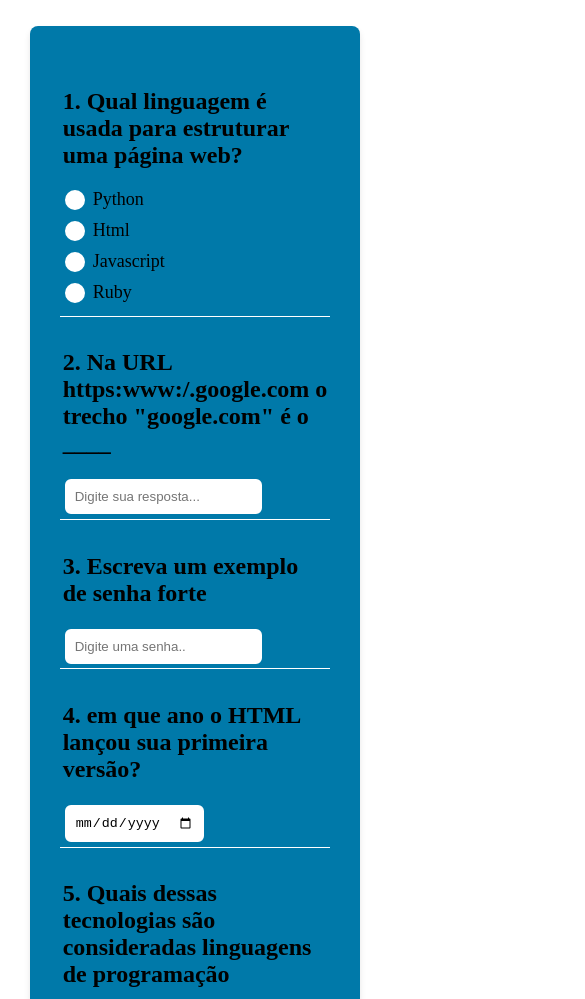
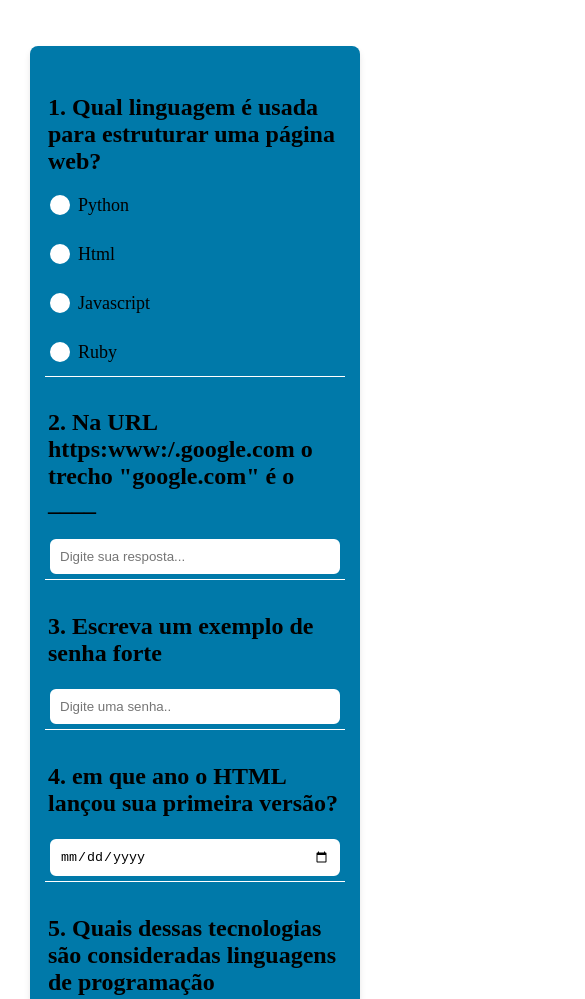
Before and after one commit to rickks20/QUIZ, a plain HTML site: page index.html in a window 390 px wide. Shown: the part 665-1664 px from the top of the page, 585 px wide, since content can reach past the window. Drawn offline with Linux system fonts and the light colour scheme.

Commit message:
Update styles.css

```diff
--- a/styles.css
+++ b/styles.css
@@ -1,9 +1,9 @@
-body {
+body  {
   margin: 0;
   padding: 0;
   color: black;
   display: inline-block;
-  padding-top: 30px;     /* Afasta o texto do topo da tela */
+  padding-top: 50px;     /* Afasta o texto do topo da tela */
   padding-right: 30px;   /* Afasta o texto da borda direita */
   padding-bottom: 20px;  /* Afasta o texto da parte inferior */
   padding-left: 30px;
@@ -148,34 +148,61 @@ input[type="radio"] {
 
 /* Responsividade para telas menores */
 @media (max-width: 768px) {
+  .question-container {
+      max-width: 95%; /* Reduz ligeiramente a largura em celulares */
+      font-size: 14px; /* Ajusta o tamanho do texto */
+      padding: 10px; /* Menor espaçamento para caber melhor */
+  }
+
+  .question {
+      margin-bottom: 15px; /* Adiciona espaço entre as perguntas */
+  }
+
+  label, input {
+      display: block; /* Coloca os inputs e labels em linha separada */
+      width: 100%; /* Garante que ocupem o espaço total */
+  }
+
+  input {
+      margin-top: 5px; /* Dá um pequeno espaço entre o texto e o campo */
+  }
+}
+
+@media (max-width: 768px) {
   section {
       flex-direction: column; /* Altera para coluna em telas menores */
       padding: 10%;
+      font-size: 16px;
   }
 
   section > .question {  /* Supondo que você tenha uma classe 'question' */
       margin: 10px 0;  /* Espaço entre os elementos */
       padding: 1%;
+
   }
 
   header {
-
+      font-size: 16px;
       padding: 20px;
       padding-right: 70px;
   }
+  .image-java {
+      max-width: 100%; /* Garante que a largura da imagem não ultrapasse o contêiner */
+      height: auto; /* Mantém a proporção original da imagem */
+      display: block; /* Faz a imagem ocupar uma nova linha */
+      margin: 0 auto; /* Centraliza a imagem horizontalmente */
+    }
 
-  .image-java {
-      width: 40vw; /* Reduzi um pouco a largura para não ocupar muito espaço */
+    .question-container {
+      overflow: hidden; /* Evita que elementos internos ultrapassem os limites do contêiner */
+    }
+
+
   }
-
   .question-container {
-      max-width: 350px;
-      margin: 0 auto;
-      padding: 30px;
-      background-color: #0079a9;
-      border-radius: 8px;
-      box-shadow: 0 4px 6px rgba(0, 0, 0, 0.1);
-      align-items: center;
+      max-width: 100%; /* Ocupará toda a largura do celular */
+      margin: 0 auto; /* Centraliza o contêiner */
+      padding: 15px; /* Espaçamento interno */
   }
 
   body {
@@ -185,4 +212,26 @@ input[type="radio"] {
 
 
   }
-}
+
+  body {
+      overflow-x: hidden; /* Impede rolagem lateral */
+  }
+
+  .question-container {
+      word-wrap: break-word; /* Faz o texto quebrar para caber na tela */
+  }
+  .login-btn {
+      display: inline-block;
+      padding: 10px 20px;
+      background-color: #0079a9; /* Cor de fundo */
+      color: white; /* Cor do texto */
+      text-decoration: none; /* Remove o sublinhado */
+      border-radius: 5px; /* Bordas arredondadas */
+      font-size: 16px;
+      margin: 10px; /* Adiciona espaço em volta do botão */
+      transition: background-color 0.3s;
+  }
+
+  .login-btn:hover {
+      background-color: #005f7f; /* Cor ao passar o mouse */
+  }
```
